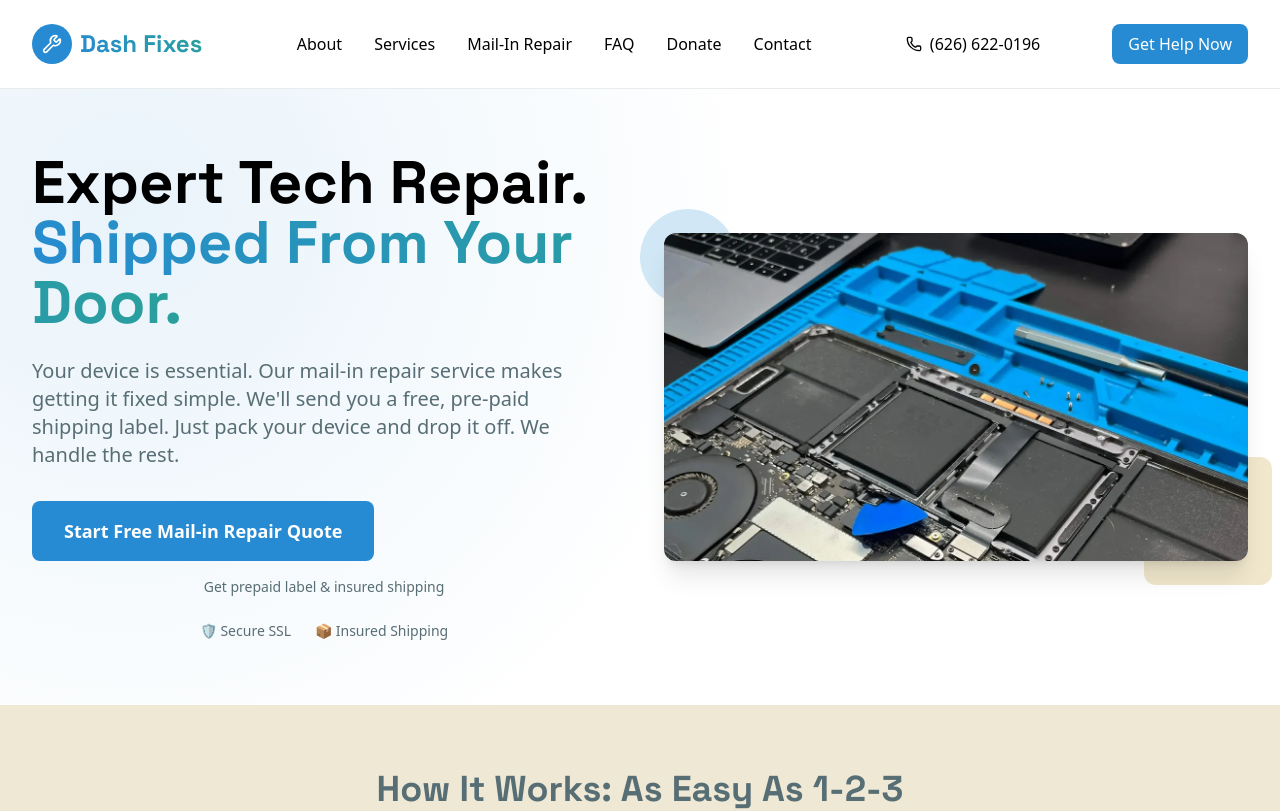
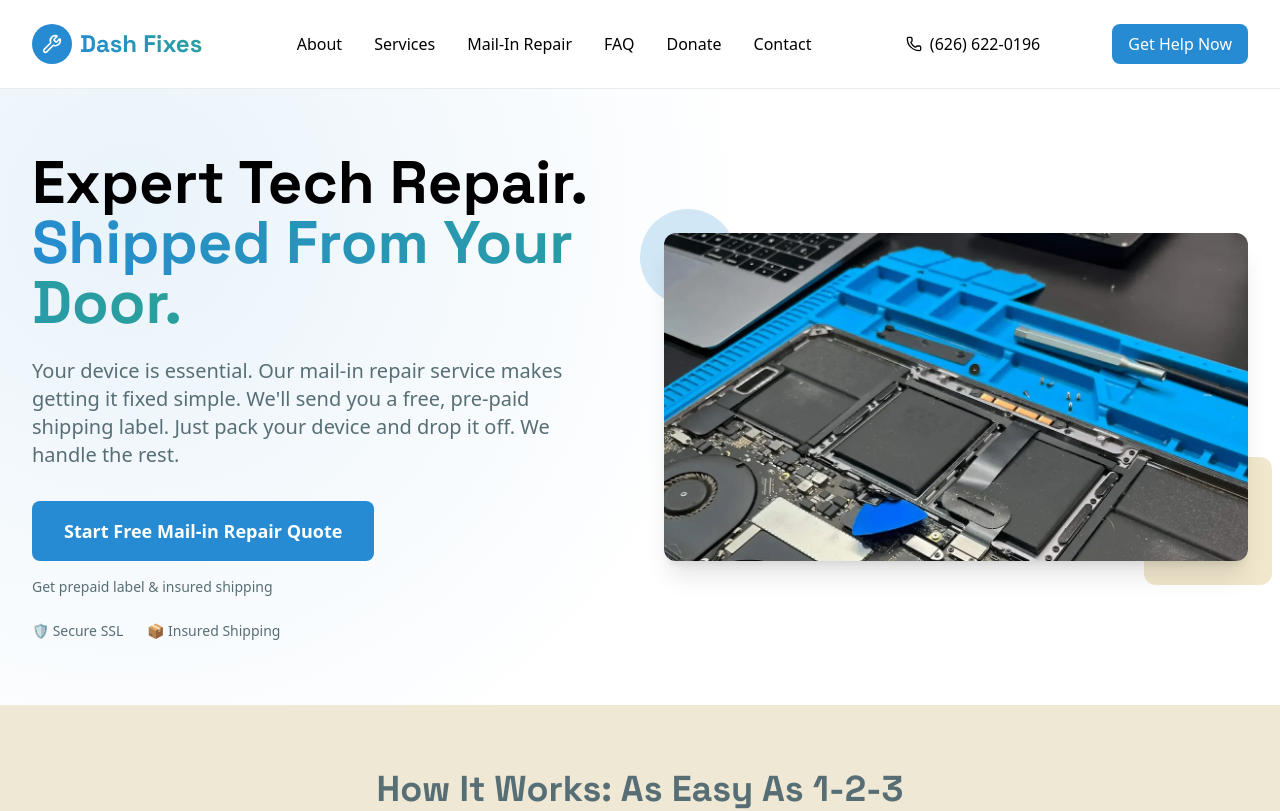
Before and after one commit to debugonezero/dash-fixes-v2, a Next.js app: page / in a window 1280 px wide. Shown: the top 811 px of the page. Built offline with nearby package versions, Linux system fonts and the light colour scheme.

Commit message:
Fix Hero alignment: left-align subtext and trust badges to match title/text/button

```diff
--- a/src/app/Hero.tsx
+++ b/src/app/Hero.tsx
@@ -24,10 +24,10 @@ const Hero = () => {
               text="Start Free Mail-in Repair Quote"
             />
           </div>
-          <p className="text-center mt-4 text-sm text-solarized-dark3 dark:text-solarized-light3">
+          <p className="mt-4 text-sm text-solarized-dark3 dark:text-solarized-light3">
             Get prepaid label & insured shipping
           </p>
-          <div className="flex justify-center space-x-6 mt-6">
+          <div className="flex space-x-6 mt-6">
             <div className="flex items-center text-sm text-solarized-dark3 dark:text-solarized-light3">
               🛡️ Secure SSL
             </div>
```
